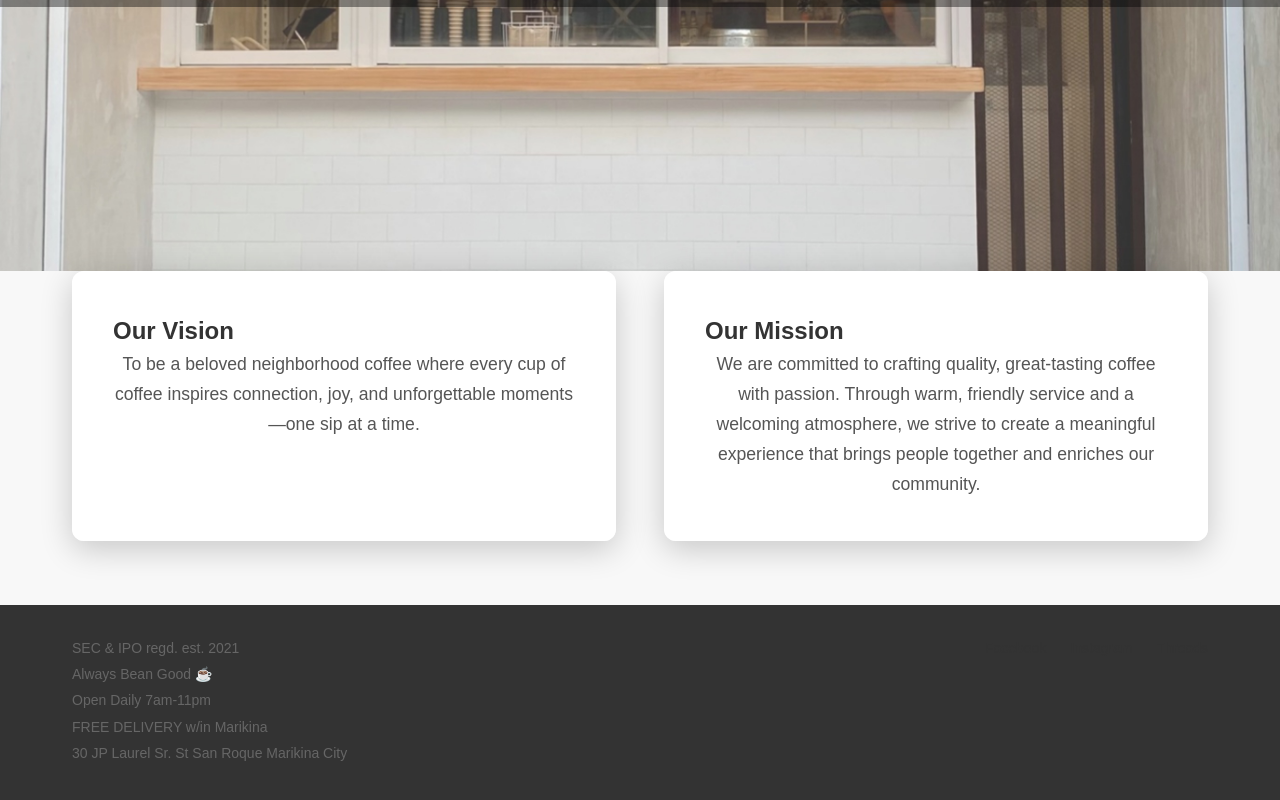
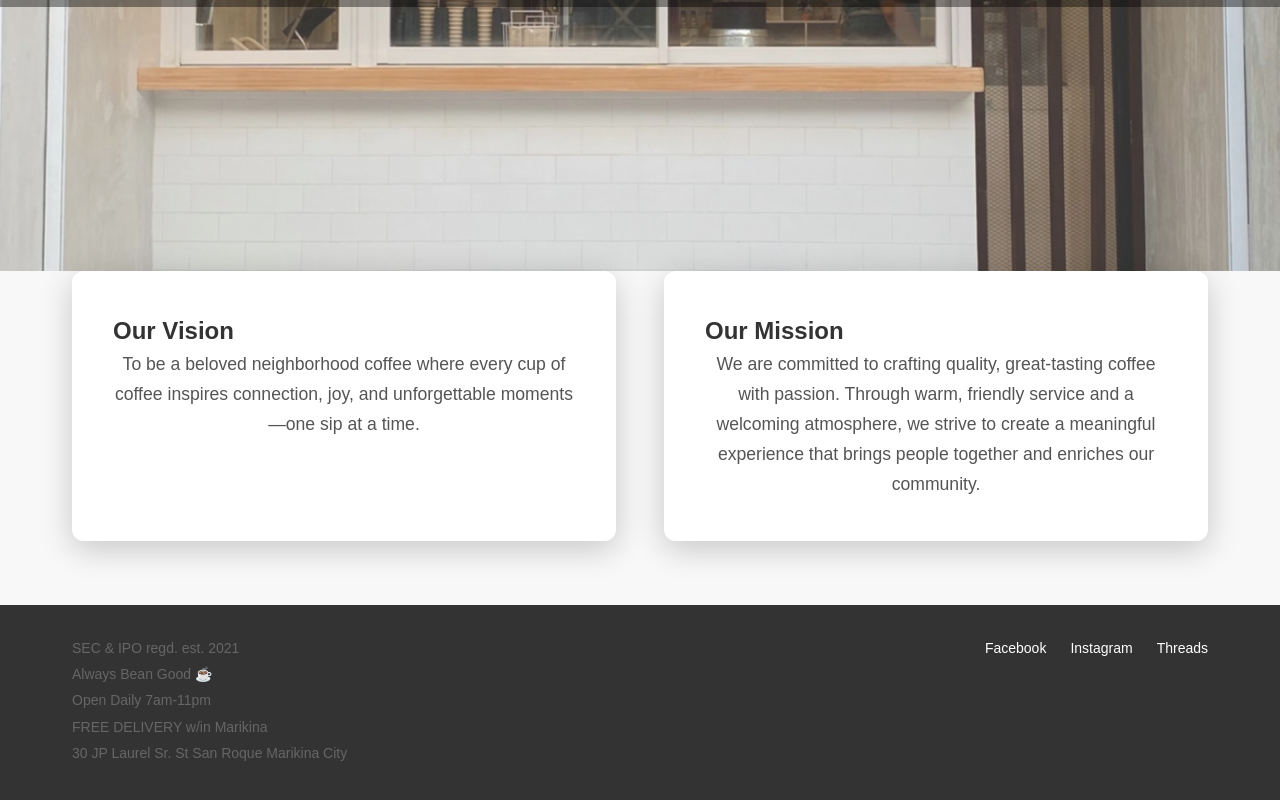
Before and after one commit to cannotCSharp4Real/mc-ph, a website: page frontend/index.html in a window 1280 px wide. Shown: the part 576-1376 px from the top of the page. Drawn offline with Linux system fonts and the light colour scheme.

Commit message:
fix: Update social link color for better visibility

```diff
--- a/frontend/css/index.css
+++ b/frontend/css/index.css
@@ -284,11 +284,10 @@ body {
 }
 
 .social-link {
-    color: #333;
+    color: white;
     text-decoration: none;
     font-size: 14px;
-    font-weight: 500;
-    transition: color 0.3s ease;
+    transition: color 0.3s ease;;
 }
 
 .social-link:hover {
```
